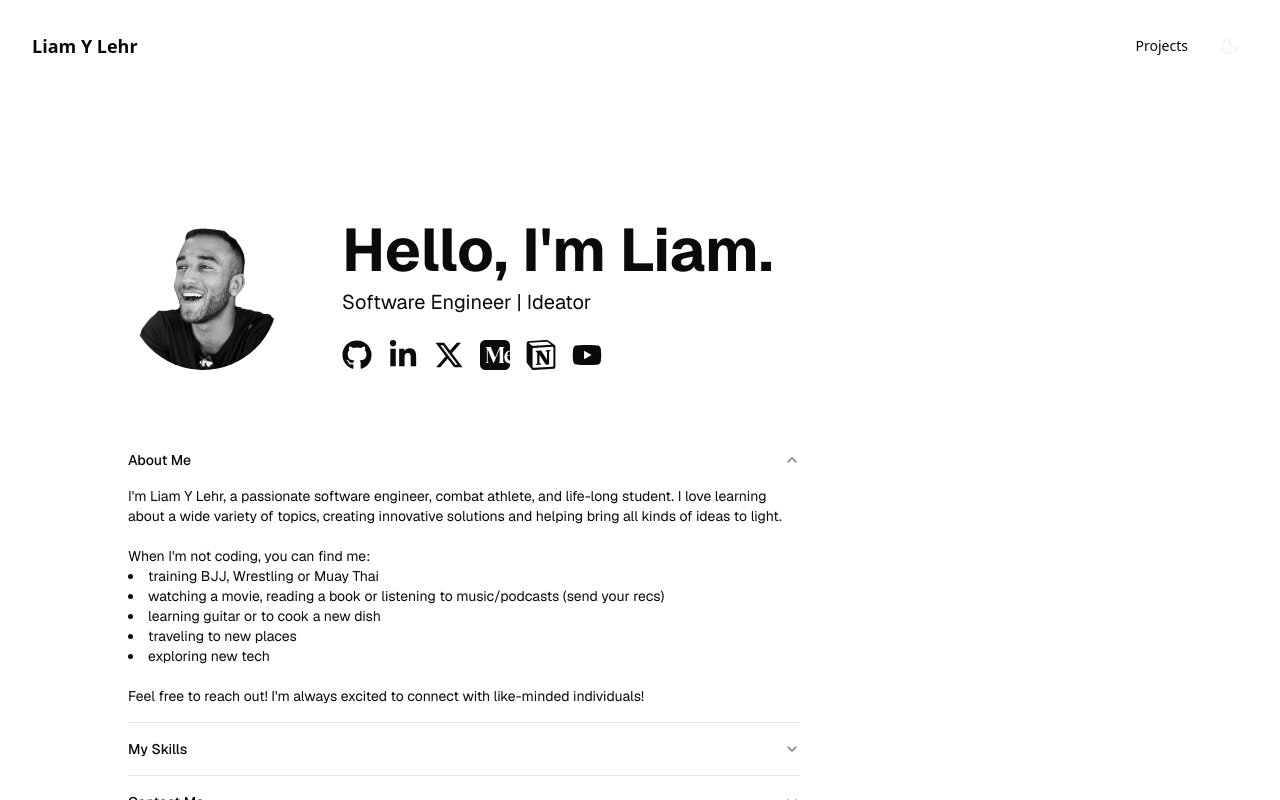
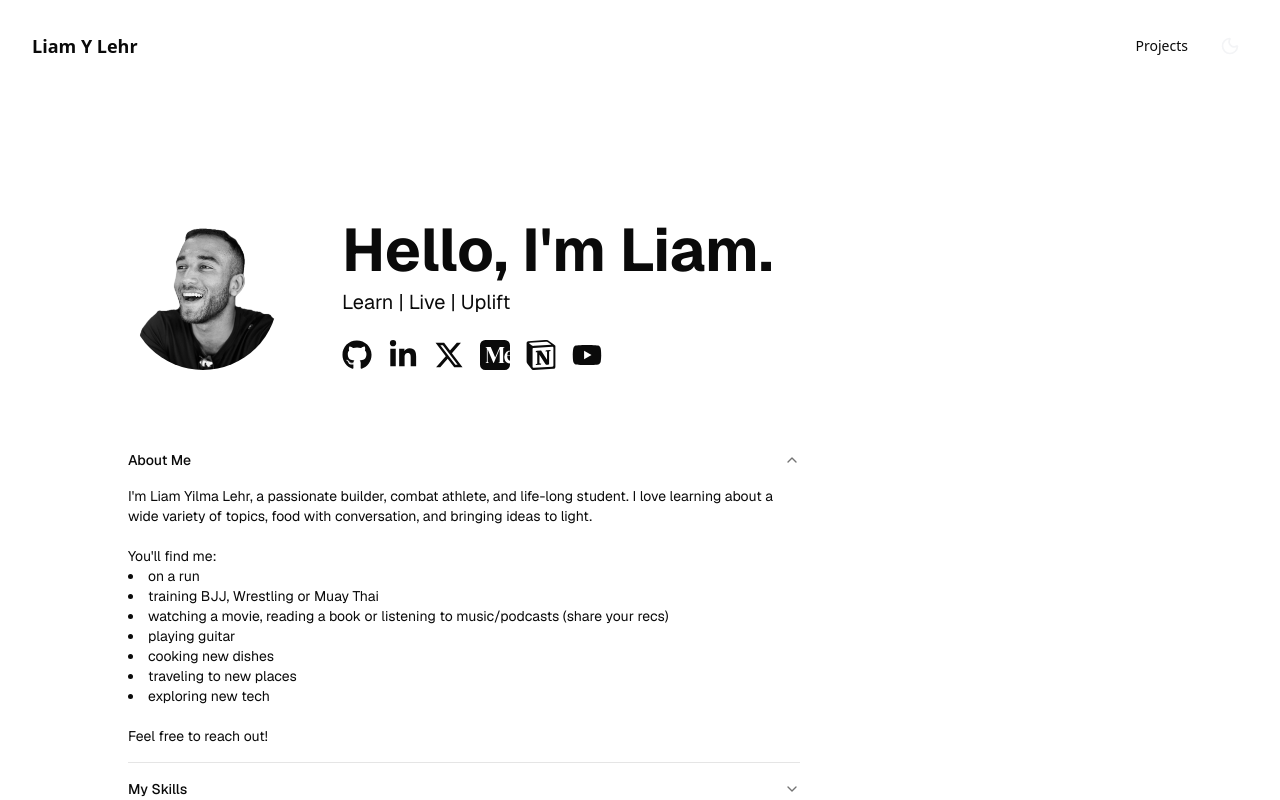
Before and after one commit to liamlylehr/liam-dot-com, a Next.js app: page / in a window 1280 px wide. Both pictures are taken after a click on the button "About Me". Shown: the top 800 px of the page. Built offline with nearby package versions, Linux system fonts and the light colour scheme.

Commit message:
fixing seo

```diff
--- a/app/layout.tsx
+++ b/app/layout.tsx
@@ -23,7 +23,7 @@ export const metadata: Metadata = {
     default: SITE_CONFIG.name,
     template: `%s | ${SITE_CONFIG.name}`,
   },
-  description: "A Freestyle Rhapsody.",
+  description: SITE_CONFIG.description,
   keywords: [
     "Liam Lehr",
     "Software Engineer",
@@ -41,14 +41,14 @@ export const metadata: Metadata = {
     locale: "en_US",
     url: SITE_CONFIG.url,
     title: SITE_CONFIG.name,
-    description: "A Freestyle Rhapsody.",
+    description: SITE_CONFIG.description,
     siteName: SITE_CONFIG.name,
   },
   twitter: {
     card: "summary_large_image",
     title: SITE_CONFIG.name,
-    description: "A Freestyle Rhapsody.",
-    creator: "@liamylr",
+    description: SITE_CONFIG.description,
+    creator: SITE_CONFIG.twitterHandle,
   },
   robots: {
     index: true,
--- a/app/opengraph-image.tsx
+++ b/app/opengraph-image.tsx
@@ -65,7 +65,7 @@ export default async function Image() {
               color: "#888888",
             }}
           >
-            A Freestyle Rhapsody
+            {SITE_CONFIG.description}
           </p>
         </div>
       </div>
--- a/app/projects/page.tsx
+++ b/app/projects/page.tsx
@@ -1,20 +1,20 @@
 import ProjectCard from "@/components/projects/ProjectCard";
 import type { Metadata } from "next";
 import { PROJECTS } from "@/lib/projects";
+import { SITE_CONFIG } from "@/lib/constants";
+
+const projectsDescription = "Software and smoothies.";
 
 export const metadata: Metadata = {
   title: "Projects",
-  description:
-    "Explore my software engineering projects, character development work, and creative endeavors.",
+  description: projectsDescription,
   openGraph: {
-    title: "Projects | Liam Y Lehr",
-    description:
-      "Explore my software engineering projects, character development work, and creative endeavors.",
+    title: `Projects | ${SITE_CONFIG.name}`,
+    description: projectsDescription,
   },
   twitter: {
-    title: "Projects | Liam Y Lehr",
-    description:
-      "Explore my software engineering projects, character development work, and creative endeavors.",
+    title: `Projects | ${SITE_CONFIG.name}`,
+    description: projectsDescription,
   },
 };
 
--- a/components/home/AboutPreview.tsx
+++ b/components/home/AboutPreview.tsx
@@ -23,28 +23,26 @@ export default function AboutPreview() {
           <AccordionTrigger>About Me</AccordionTrigger>
           <AccordionContent>
             <p>
-              I'm Liam Y Lehr, a passionate software engineer, combat athlete,
-              and life-long student. I love learning about a wide variety of
-              topics, creating innovative solutions and helping bring all kinds
-              of ideas to light. <br />
+              I'm Liam Yilma Lehr, a passionate builder, combat athlete, and
+              life-long student. I love learning about a wide variety of topics,
+              food with conversation, and bringing ideas to light. <br />
               <br />
-              When I'm not coding, you can find me:
+              You'll find me:
             </p>
             <ul className="list-disc list-inside">
+              <li>on a run</li>
               <li>training BJJ, Wrestling or Muay Thai</li>
               <li>
                 watching a movie, reading a book or listening to music/podcasts
-                (send your recs)
+                (share your recs)
               </li>
-              <li>learning guitar or to cook a new dish</li>
+              <li>playing guitar</li>
+              <li>cooking new dishes</li>
               <li>traveling to new places</li>
               <li>exploring new tech</li>
             </ul>
             <br />
-            <p>
-              Feel free to reach out! I'm always excited to connect with
-              like-minded individuals!
-            </p>
+            <p>Feel free to reach out!</p>
           </AccordionContent>
         </AccordionItem>
         <AccordionItem
@@ -56,7 +54,10 @@ export default function AboutPreview() {
         >
           <AccordionTrigger>My Skills</AccordionTrigger>
           <AccordionContent>
-            <p>Here are some of the technologies I've worked with:</p>
+            <p>
+              Here are some of the technologies I've worked with (in no
+              particular order):
+            </p>
             <br />
             <ul className="list-disc list-inside">
               <li>JavaScript / TypeScript</li>
@@ -97,10 +98,10 @@ export default function AboutPreview() {
             <p>
               Feel free to reach out via email{" "}
               <a
-                href="mailto:liamlylehr@gmail.com"
+                href="mailto:liamylehr@gmail.com"
                 className="text-blue-500 underline"
               >
-                liamlylehr at gmail dot com
+                liamylehr at gmail dot com
               </a>{" "}
               <br />
               or connect with me on{" "}
--- a/components/seo/StructuredData.tsx
+++ b/components/seo/StructuredData.tsx
@@ -6,7 +6,7 @@ export default function StructuredData() {
     "@type": "Person",
     name: SITE_CONFIG.name,
     alternateName: SITE_CONFIG.author,
-    description: SITE_CONFIG.subtitle,
+    description: SITE_CONFIG.description,
     url: SITE_CONFIG.url,
     image: `${SITE_CONFIG.url}/liamylehr.png`,
     jobTitle: "Software Engineer",
@@ -27,7 +27,7 @@ export default function StructuredData() {
     "@type": "WebSite",
     name: SITE_CONFIG.name,
     url: SITE_CONFIG.url,
-    description: "A Freestyle Rhapsody.",
+    description: SITE_CONFIG.description,
     author: {
       "@type": "Person",
       name: SITE_CONFIG.author,
--- a/lib/constants.ts
+++ b/lib/constants.ts
@@ -8,11 +8,13 @@ import type { IconType } from "react-icons";
  * Core metadata and information about the site
  */
 export const SITE_CONFIG = {
-  name: "Liam Y Lehr",
-  author: "Liam Y Lehr",
+  name: "Liam Yilma Lehr",
+  author: "Liam Yilma Lehr",
   title: "Hello, I'm Liam.",
-  subtitle: "Software Engineer | Ideator",
+  subtitle: "Learn | Live | Uplift",
+  description: "A Freestyle Rhapsody.",
   url: "https://liamylehr.com",
+  twitterHandle: "@liamylr",
 } as const;
 
 /**
--- a/lib/seo.ts
+++ /dev/null
@@ -1,72 +0,0 @@
-import { Metadata } from "next";
-import { SITE_CONFIG } from "./constants";
-
-interface SEOConfig {
-  title?: string;
-  description?: string;
-  image?: string;
-  url?: string;
-  type?: "website" | "article" | "profile";
-  keywords?: string[];
-}
-
-/**
- * Generate SEO metadata for pages
- * @param config - SEO configuration options
- * @returns Next.js Metadata object
- */
-export function generateMetadata(config: SEOConfig = {}): Metadata {
-  const {
-    title = SITE_CONFIG.name,
-    description = "A Freestyle Rhapsody.",
-    image = "/og-image.png",
-    url = SITE_CONFIG.url,
-    type = "website",
-    keywords = [],
-  } = config;
-
-  const fullTitle = title === SITE_CONFIG.name ? title : `${title} | ${SITE_CONFIG.name}`;
-
-  return {
-    title,
-    description,
-    keywords: keywords.length > 0 ? keywords : undefined,
-    openGraph: {
-      type,
-      locale: "en_US",
-      url,
-      title: fullTitle,
-      description,
-      siteName: SITE_CONFIG.name,
-      images: [
-        {
-          url: image,
-          width: 1200,
-          height: 630,
-          alt: fullTitle,
-        },
-      ],
-    },
-    twitter: {
-      card: "summary_large_image",
-      title: fullTitle,
-      description,
-      creator: "@liamylr",
-      images: [image],
-    },
-  };
-}
-
-/**
- * Common keywords used across the site
- */
-export const COMMON_KEYWORDS = [
-  "Liam Lehr",
-  "Software Engineer",
-  "Character Developer",
-  "Web Development",
-  "Full Stack Developer",
-  "React",
-  "Next.js",
-  "TypeScript",
-] as const;
--- a/package.json
+++ b/package.json
@@ -3,7 +3,7 @@
   "version": "0.1.0",
   "private": true,
   "scripts": {
-    "dev": "next dev",
+    "dev": "next dev --turbopack",
     "build": "next build",
     "start": "next start",
     "lint": "eslint"
@@ -15,7 +15,7 @@
     "clsx": "^2.1.1",
     "framer-motion": "^12.23.26",
     "lucide-react": "^0.562.0",
-    "next": "16.1.1",
+    "next": "^16.2.1",
     "next-themes": "^0.4.6",
     "react": "19.2.3",
     "react-dom": "19.2.3",
@@ -28,7 +28,7 @@
     "@types/react": "^19",
     "@types/react-dom": "^19",
     "eslint": "^9",
-    "eslint-config-next": "16.1.1",
+    "eslint-config-next": "^16.2.1",
     "tailwindcss": "^4",
     "tw-animate-css": "^1.4.0",
     "typescript": "^5"
```
Also changed, not shown: 1 other file (tests, documents, lock files or other folders).
